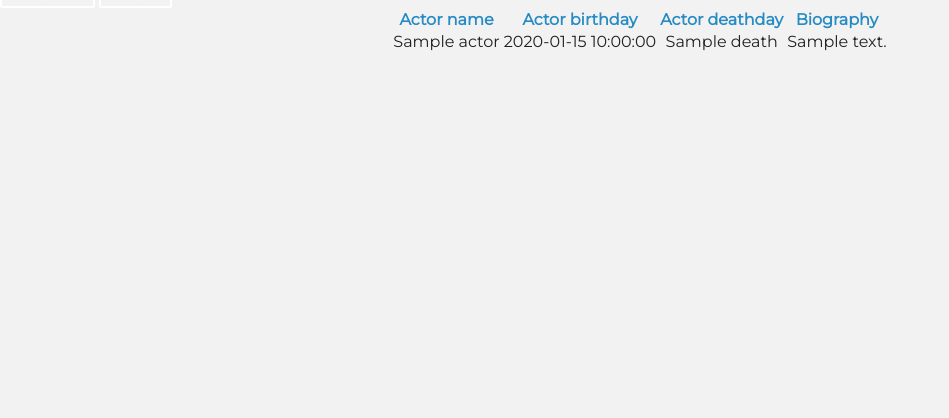
After one commit to baginski95/tv-shows-manager, a Flask app: template templates/actors_list.html in a window 1280 px wide. The commit adds this page. Shown: the part 327-745 px from the top of the page, without its empty margins (0-949 px from the left). Run offline with Flask 2, Linux system fonts and the light colour scheme; the template is opened without the code that fills it: most values are stand-ins (such as "Sample title", 1, 10 or a date in 2020).

Commit message:
actor_list functionality phase#1

```diff
--- a/main.py
+++ b/main.py
@@ -20,7 +20,6 @@ def design():
 
 @app.route('/tv-show/<tv_show_id>')
 def show_given_series(tv_show_id=None):
-
     show_details = queries.get_given_show(tv_show_id)
     seasons_details = queries.get_seasons_list(tv_show_id)
     print(seasons_details)
@@ -48,6 +47,7 @@ def get_seasons_list(tv_show_id=None):
     except:
         print("Unexpected error:", sys.exc_info()[0])
 
+
 @app.route('/artists/min-movies', methods=['get'])
 def get_artists_by_movies_count():
     min_movies = request.args.get("min")
@@ -55,9 +55,9 @@ def get_artists_by_movies_count():
     artists_by_movies_count = queries.query_artists_by_movies_count(min_movies)
     return render_template('artist.html', artists_list=artists_by_movies_count)
 
+
 @app.route('/tv-show/<tv_show_id>/<season_id>', methods=["get"])
 def get_season(tv_show_id=None, season_id=None):
-
     single_season_details = queries.get_given_season(season_id)[0]
     tv_show_name = str(request.args.get('tv_show_name'))
     season = single_season_details['season_number']
@@ -74,7 +74,9 @@ def get_episode(tv_show_id=None, season_id=None, episode_id=None):
     return render_template("tv_show_episode.html", season=season,
                            tv_show_name=tv_show_name, tv_show_id=tv_show_id, season_id=season_id,
                            episode_details=episode_details)
-@app.route('/add-actor', methods = ["POST" , "GET"])
+
+
+@app.route('/add-actor', methods=["POST", "GET"])
 def add_actor():
     if request.method == "GET":
         return render_template('add_actor.html')
@@ -86,10 +88,23 @@ def add_actor():
         queries.add_actor(actor_data)
         return redirect('/')
 
+
 @app.route('/<genre>')
-def get_shows_by_genre(genre = None):
+def get_shows_by_genre(genre=None):
     shows_by_genre = queries.get_show_by_genres(genre)
     return render_template('artist.html')
+
+
+@app.route('/actors-list/<actor_range>/<page>/<sort_by>/<order>', methods=["POST", "GET"])
+@app.route('/actors-list/',  methods=["POST", "GET"])
+def show_list_with_n_actors(actor_range=None, page=1, sort_by="name", order="ASC"):
+    print('im here')
+    if not actor_range:
+
+        actor_range = request.args.get('range')
+        print(actor_range)
+        results = queries.get_n_sorted_actors(actor_range, page, sort_by, order)
+        render_template('actors_list.html', results=results, actor_range=actor_range, page=page, sort_by=sort_by, order=order)
 
 
 def main():
--- /dev/null
+++ b/templates/actors_list.html
@@ -0,0 +1,28 @@
+{% extends 'layout.html' %}
+{% block content %}
+
+            <table style="max-width: 600px; margin: 0 auto">
+                <thead>
+                <tr>
+                    <th><a href="/actors-list/{{ page }}/name/{{ order }}">Actor name</a></th>
+                    <th><a href="/actors-list/{{ page }}/birthday/{{ order }}">Actor birthday</a></th>
+                    <th><a href="/actors-list/{{ page }}/death/{{ order }}">Actor deathday</a></th>
+                    <th><a href="/actors-list/{{ page }}/biography/{{ order }}">Biography</a></th>
+                </tr>
+                </thead>
+                <tbody>
+                {%  for actor in actors_list %}
+
+                <tr>
+                    <td style="text-align: center"> {{actor.name}} </td>
+                    <td style="text-align: center">{{actor.birthday}}</td>
+                    <td style="text-align: center">{{actor.death}}</td>
+                    <td style="text-align: center">{{actor.biography}}</td>
+
+                </tr>
+                {% endfor %}
+                </tbody>
+            </table>
+
+
+{% endblock %}
```
Also changed, not shown: data/queries.py (+14 -1 lines), templates/index.html (+19 -1 lines).
